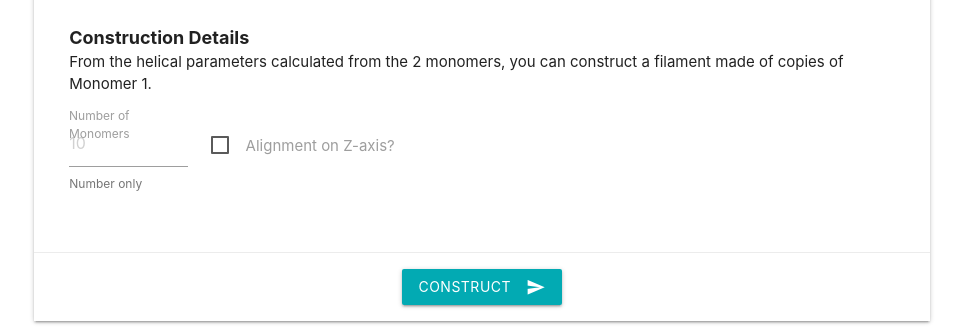
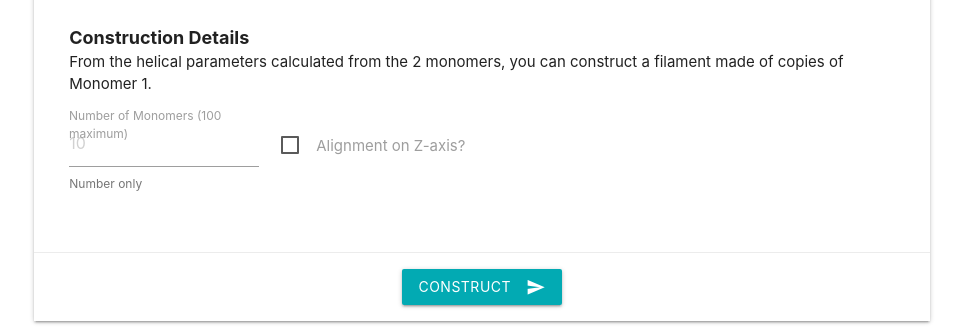
Before and after one commit to ptools/heligeom_webserver, a Flask app: page /run in a window 1280 px wide. Shown: the part 1029-1357 px from the top of the page, without its empty margins (158-1121 px from the left). Run offline with Flask 2, Linux system fonts and the light colour scheme; some libraries are stand-ins or nearby versions.

Commit message:
Increase number max of monomers

```diff
--- a/heligeom/forms.py
+++ b/heligeom/forms.py
@@ -74,7 +74,7 @@ class HeligeomForm(FlaskForm):
     # Number of copy/monomers requested to create the filament.
     n_mer = IntegerField("n_mer", validators=[
         validators.Optional(),
-        validators.NumberRange(0, 50, message="Only number is accepted.")])
+        validators.NumberRange(0, 100, message="Only number is accepted.")])
     # If the filament will be align on Z.
     z_align = BooleanField("z_align")
 
--- a/heligeom/templates/run.html
+++ b/heligeom/templates/run.html
@@ -336,9 +336,9 @@
                           <p>From the helical parameters calculated from the 2 monomers, you can construct a filament made of copies of Monomer 1.</p>
                           <p></p>
                         </div>
-                        <div class="input-field col s12 m2">
+                        <div class="input-field col s12 m3">
                           {{ form.n_mer(class_="validate", placeholder="10")}}
-                          <label>Number of Monomers</label>
+                          <label>Number of Monomers (100 maximum)</label>
                           {% if form.n_mer.errors %}
                             <span class="helper-text error-input">{{form.n_mer.errors}}</span>
                           {% else %}
```
